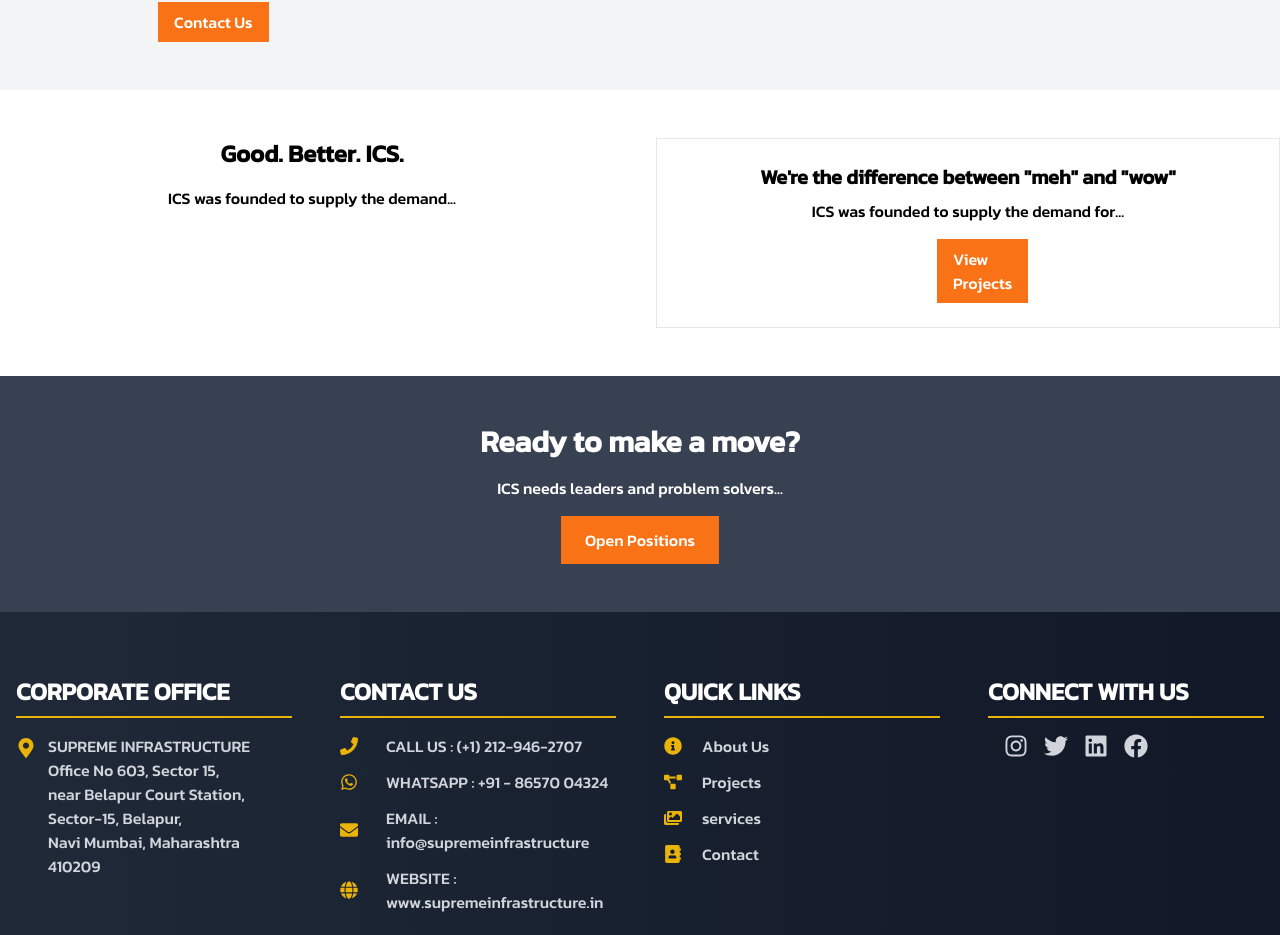
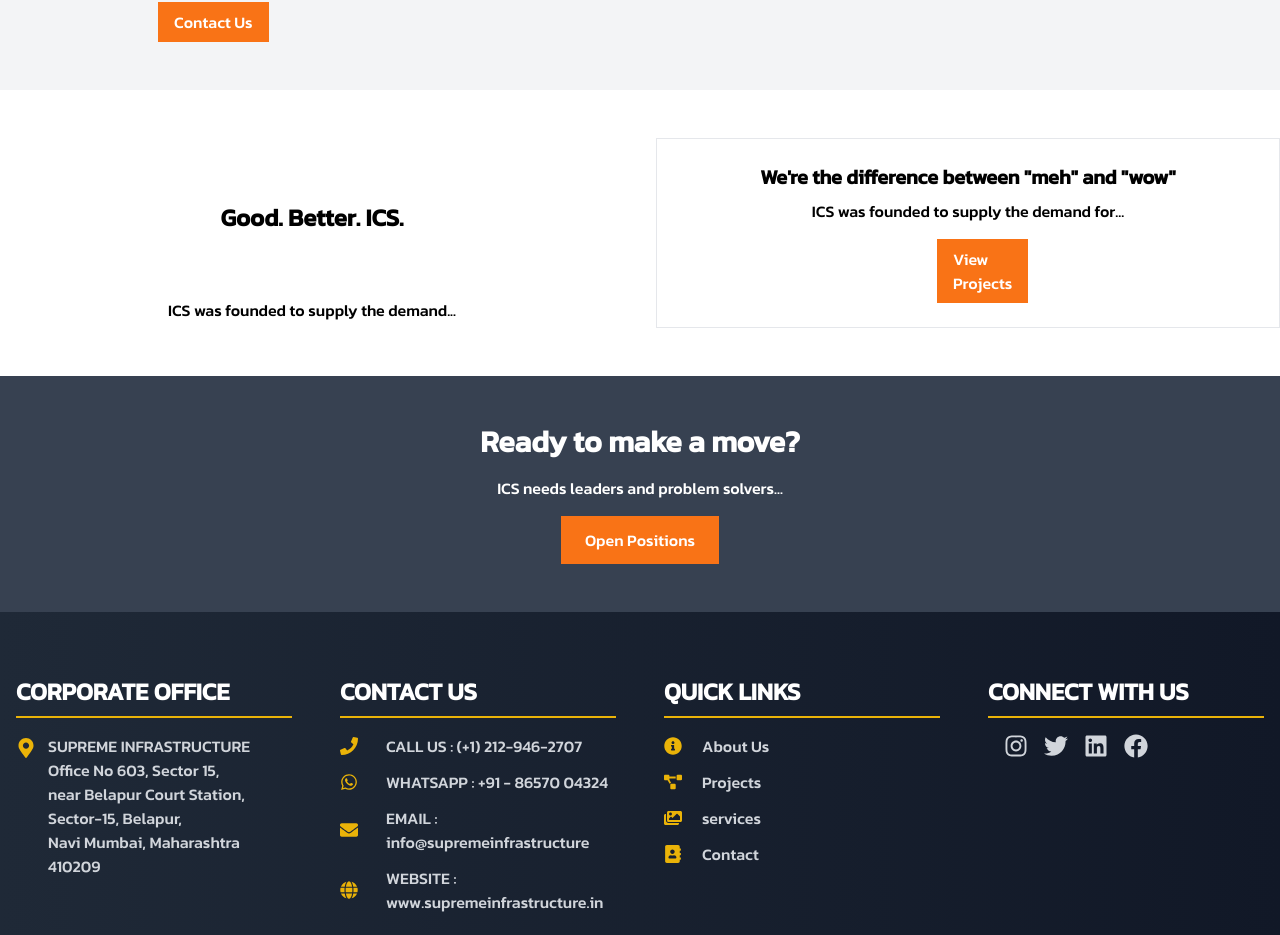
Before and after one commit to AkshayKalamkarr/supremeinfrastructure, a Next.js app: page /about/architecturalDesigns in a window 1280 px wide. Shown: the part 1771-2706 px from the top of the page. Built offline with nearby package versions, Linux system fonts and the light colour scheme.

Commit message:
new code

```diff
--- a/app/about/architecturalDesigns/page.jsx
+++ b/app/about/architecturalDesigns/page.jsx
@@ -22,7 +22,7 @@ export default function Home() {
             animate={{ y: 0, opacity: 1 }}
             transition={{ delay: 0.5, duration: 0.8 }}
           >Architectural Designs
-           <span className='text-teal-700'> Specialists</span>
+            <span className='text-teal-700'> Specialists</span>
           </motion.h2>
           <motion.p
             className="mt-4 text-lg text-center font-bold"
@@ -184,8 +184,8 @@ export default function Home() {
             transition={{ duration: 0.8 }}
             viewport={{ once: true }}
           >
-            <h3 className="text-2xl font-bold text-center">Good. Better. ICS.</h3>
-            <p className="mt-4 text-center">ICS was founded to supply the demand...</p>
+            <h3 className="text-2xl font-bold text-center md:my-16">Good. Better. ICS.</h3>
+            <p className="mt-2 text-center">ICS was founded to supply the demand...</p>
           </motion.div>
           <motion.div
           // initial={{ x: 50, opacity: 0 }}
```
